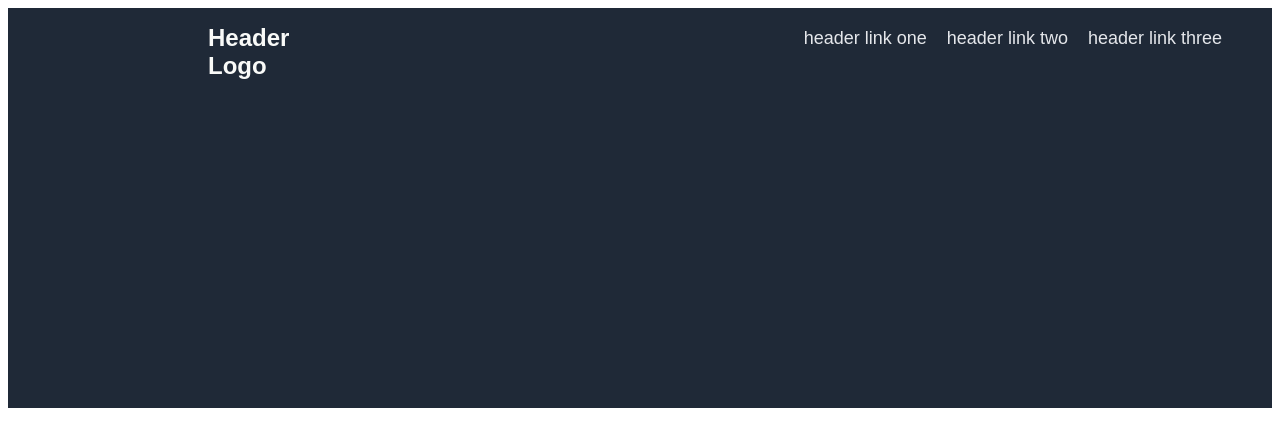
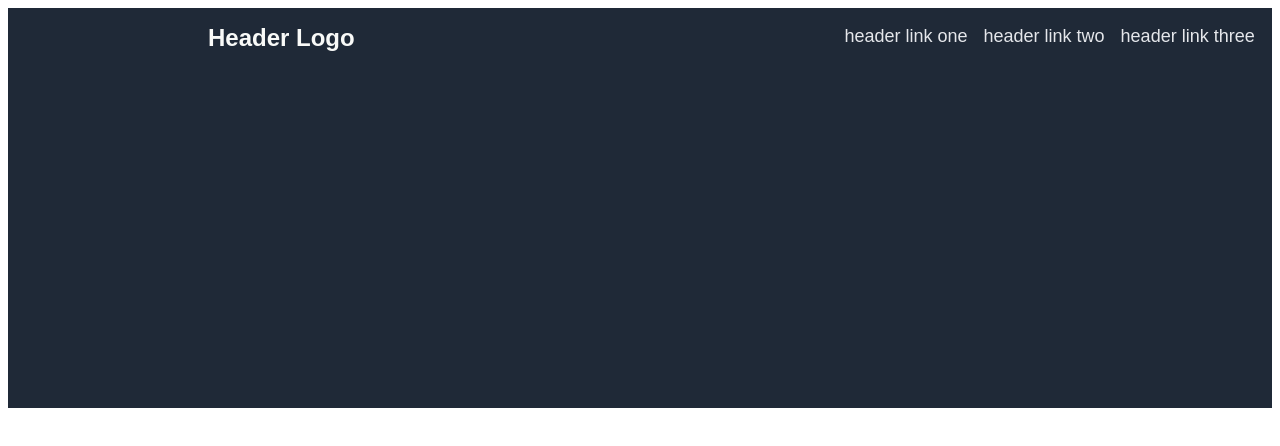
Before and after one commit to larrysl2/landingpage, a plain HTML site: page index.html in a window 1280 px wide. Drawn offline with Linux system fonts and the light colour scheme.

Commit message:
updated header with flex container

```diff
--- a/index.html
+++ b/index.html
@@ -4,11 +4,14 @@
     <meta charset="UTF-8">
     <title>Landing Page</title>
     <div class = header>
+    <div class = header-container>
         <h1>Header Logo</h1>
-        <div class = one>header link one</div>
-        <div class = "mid">header link two</div>
-        <div class = "third">header link three</div>
-
+    </div>
+    <div class =link-container>
+        <a>header link one</a>
+        <a>header link two</a>
+        <a>header link three</a>
+    </div>
     </div>
 
     <link rel='stylesheet' href='styles.css'/>
--- a/styles.css
+++ b/styles.css
@@ -3,41 +3,28 @@
     height: 400px;
     background: #1f2937;
   }
-.header .mid {
-    padding-top:20px;
-    height: 50px;
-
-    color:#e5e7eb;
-    font-size: 18px;
-    flex:none;
-    font-family: arial;
-    padding-right: 20px;
-}
-.header .third {
-    padding-top:20px;
-    height: 50px;
-
-    color:#e5e7eb;
-    font-size: 18px;
-    flex:none;
-    padding-right: 50px;
-    font-family: arial;
-}
-.header .one {
-    padding-top:20px;
-    padding-left: 500px;
-    padding-right: 20px;
-    height: 50px;
-    color:#e5e7eb;
-    font-size: 18px;
-    flex:none;
-    font-family: arial;
-}
-
-.header h1 {
+  .header-container h1 {
+    display: inline-flex;
     padding-left: 200px;
     color:#f9faf8;
     font-size:24px;
     font-family: arial;
 
 }
+.link-container  {
+
+    display: inline-flex;
+    width:900px;
+    height: 50px;
+    justify-content: end;
+    gap:1em;
+    padding-top:18px;
+
+}
+.link-container a {
+    font-family: arial;
+    color:#e5e7eb;
+    font-size: 18px;
+
+
+}
```
